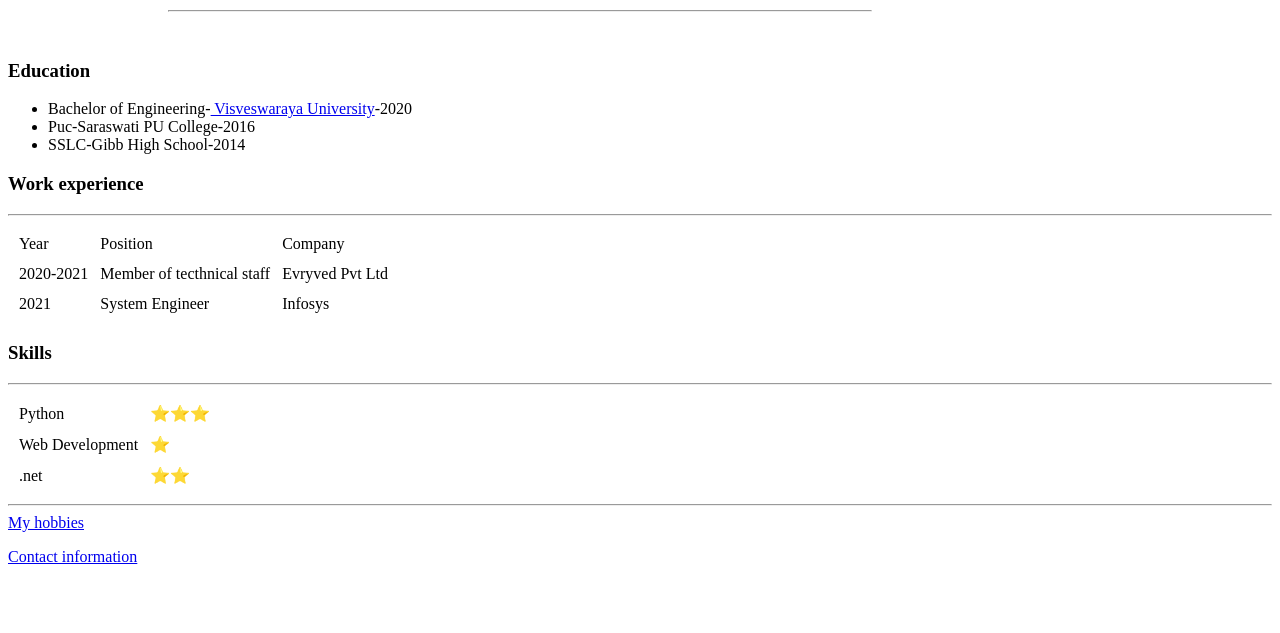
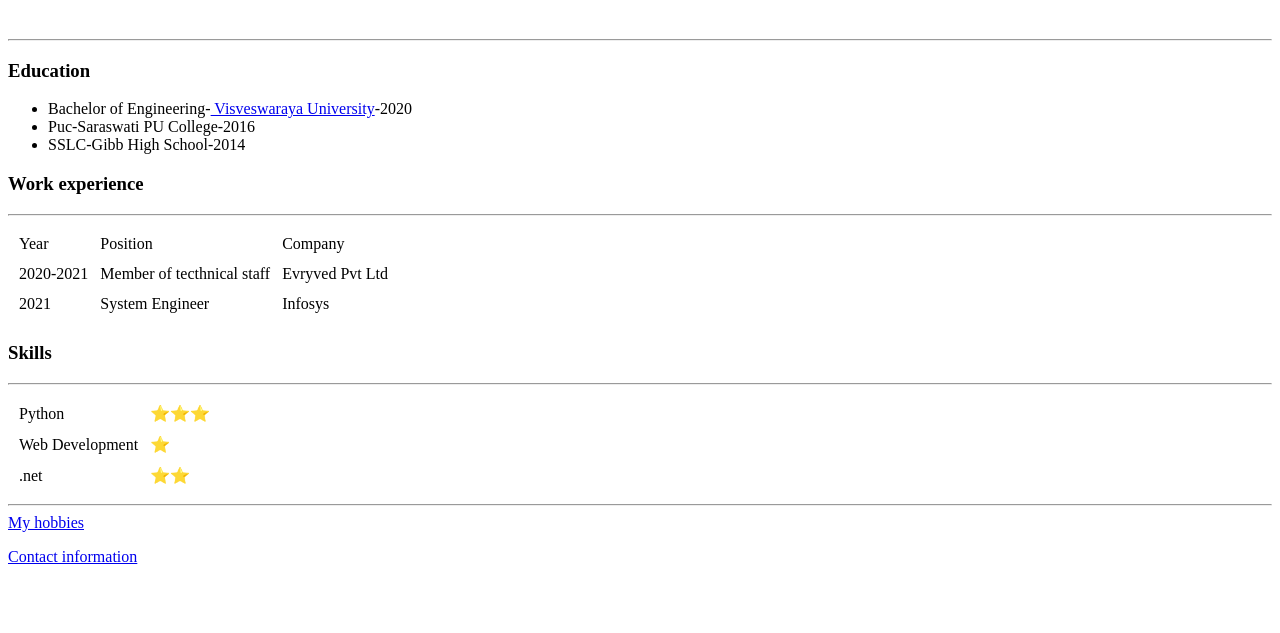
Before and after one commit to mystic-mind/cv, a plain HTML site: page index.html in a window 1280 px wide. Shown: the part 167-800 px from the top of the page. Drawn offline with Linux system fonts and the light colour scheme.

Commit message:
in index.html hr tag moved after the first table

```diff
--- a/index.html
+++ b/index.html
@@ -11,9 +11,10 @@
         <td><h1>Ganesh Hegde</h1>
             <p><strong><em>System engineer</em></strong></p>
             <p>I am a system engineer at Infosys.My proficiency is in python.I am learning Javascript and Web Development</p>
-            <hr></td>
+            </td>
       </tr>
     </table>
+    <hr>
 
 
     <h3>Education</h3>
```
